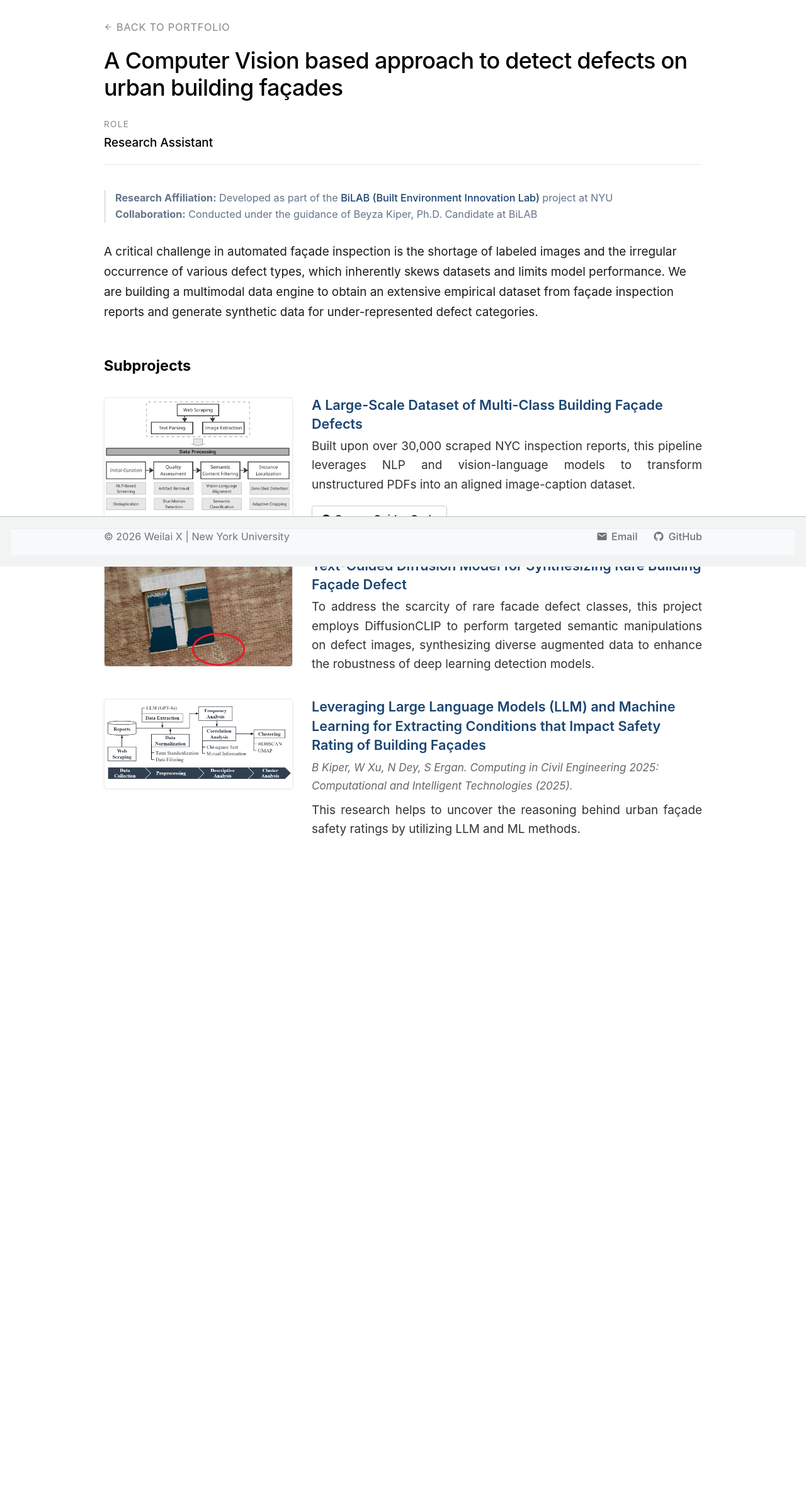
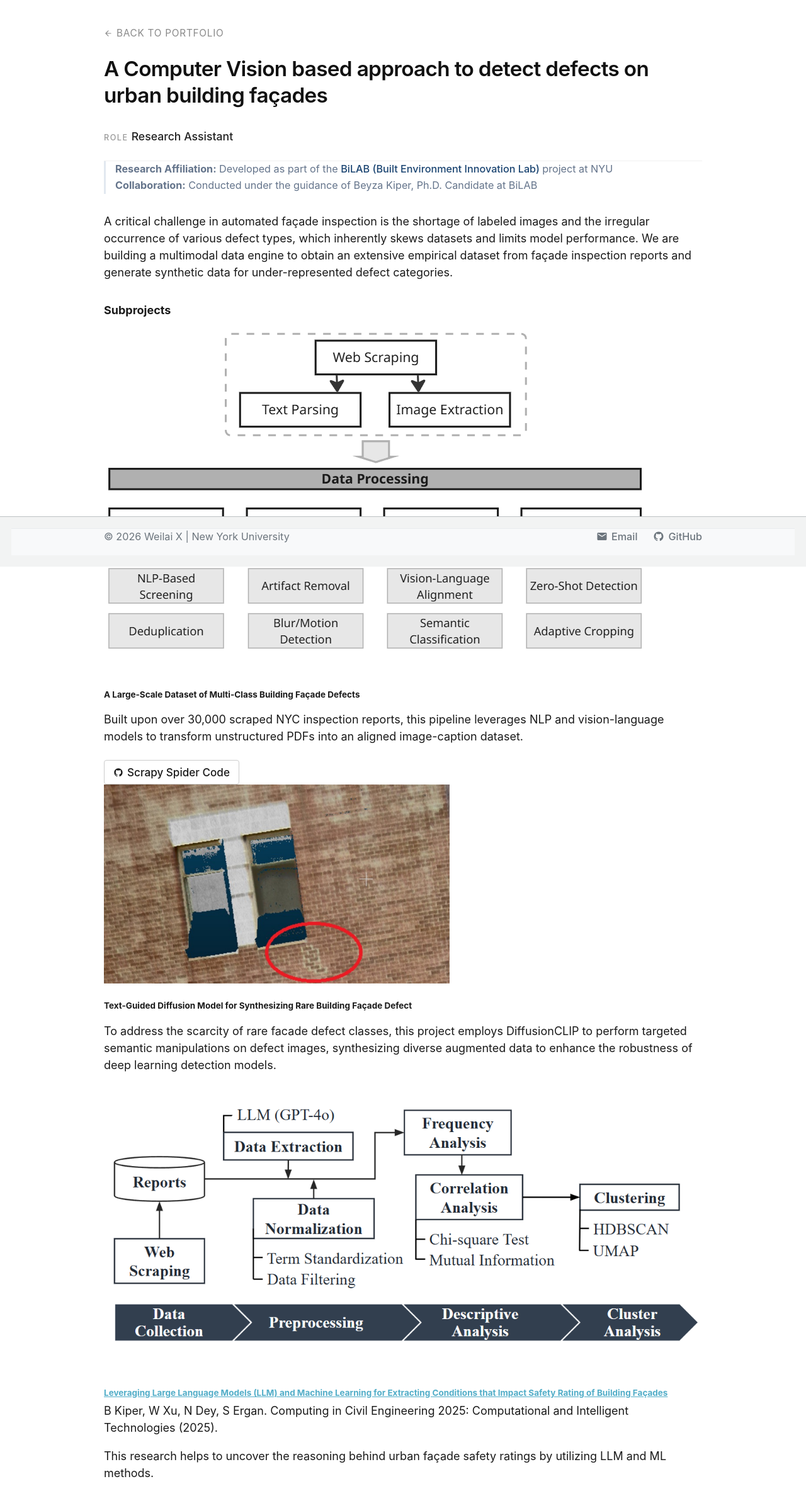
Before and after one commit to Seab0t/Seab0t.github.io, a Jekyll site: the page built from _portfolio/portfolio-facade.md, in a window 1280 px wide. Shown: the whole page at 63% size. Built offline with Jekyll 4.4.1, drawn with Linux system fonts in a browser that asks for light colours; a script bundle is joined from its source files by our own code; library files that are not in the unit come from our copies; before the commit the page ends 1477 px from its top, so only the background shows below that.

Commit message:
Update portfolio-item.html

```diff
--- a/_layouts/portfolio-item.html
+++ b/_layouts/portfolio-item.html
@@ -2,152 +2,88 @@
 layout: default
 ---
 <style>
-  /* ====== 全局极简代码 ====== */
+  /* ====== 优化后的头部看板专属 CSS ====== */
   .portfolio-page-container {
-    font-family: -apple-system, BlinkMacSystemFont, "Helvetica Neue", "Segoe UI", Roboto, Arial, sans-serif;
+    font-family: -apple-system, BlinkMacSystemFont, "Segoe UI", Roboto, "Helvetica Neue", Arial, sans-serif;
     max-width: 1000px;
     margin: 0 auto;
     padding: 0 25px;
     color: #1a1a1a;
   }
   .sticky-project-header {
-    position: sticky; top: 0; background-color: #ffffff; z-index: 100;
-    padding: 30px 0 20px 0; border-bottom: 1px solid rgba(0,0,0,0.08);
+    position: sticky;
+    top: 0;
+    background-color: #ffffff;
+    z-index: 100;
+    padding: 40px 0 25px 0;
+    border-bottom: 1px solid rgba(0,0,0,0.06);
   }
   .back-to-gallery {
-    display: inline-flex; align-items: center; gap: 6px; font-size: 0.9rem;
-    text-transform: uppercase; letter-spacing: 0.05em; color: #888;
-    text-decoration: none !important; margin-bottom: 20px; transition: all 0.2s ease;
+    display: inline-flex; align-items: center; gap: 6px; font-size: 0.85rem;
+    text-transform: uppercase; letter-spacing: 0.05em; color: #8a8a8a;
+    text-decoration: none !important; margin-bottom: 25px; transition: all 0.2s ease;
   }
   .back-to-gallery:hover { color: #000; transform: translateX(-4px); }
+
+  /* 优化标题：字体稍微秀气一点，减少笨重感 */
   .sticky-project-header h1 {
-    font-size: 2rem; font-weight: 500; line-height: 1.2; letter-spacing: -0.02em;
-    margin: 0 0 25px 0; color: #000;
+    font-size: 1.85rem;
+    font-weight: 600;
+    line-height: 1.25;
+    letter-spacing: -0.02em;
+    margin: 0 0 30px 0;
+    color: #111111;
   }
-  .typography-meta-info { display: flex; flex-wrap: wrap; gap: 40px; align-items: flex-start; }
-  .meta-block { display: flex; flex-direction: column; }
 
+  /* 💡 引入响应式网格布局，彻底解决乱换行问题 */
+  .typography-meta-info {
+    display: grid;
+    grid-template-columns: repeat(auto-fit, minmax(140px, 1fr));
+    gap: 25px;
+    width: 100%;
+  }
+
+  /* 如果 Tech Stack 词条很长，允许它跨越更多网格，避免挤压其他元素 */
+  .meta-block.tech-stack-block {
+    grid-column: span 2;
+  }
+
+  /* 优化小标题：更小、间距更宽、颜色更淡，形成强烈的学术杂志级对比 */
   .meta-title {
-    font-size: 0.75rem; text-transform: uppercase; letter-spacing: 0.1em;
-    color: #888; margin-bottom: 6px;
+    font-size: 0.7rem;
+    text-transform: uppercase;
+    letter-spacing: 0.12em;
+    color: #999999;
+    margin-bottom: 8px;
+    font-weight: 500;
   }
-  .meta-detail { font-size: 1.05rem; font-weight: 500; color: #000; }
 
-  /* 顶部精致 GitHub 链接样式 */
+  /* 优化具体内容：字重调轻（500 -> 400或中等），消除笨重感 */
+  .meta-detail {
+    font-size: 0.98rem;
+    font-weight: 500;
+    color: #222222;
+    line-height: 1.4;
+  }
+
+  /* 精致超链接样式 */
   .meta-github-link {
     display: inline-flex;
     align-items: center;
     gap: 6px;
-    font-size: 1.05rem;
-    font-weight: 500;
-    color: #1a4471 !important; /* 统一使用你标志性的蓝黑色 */
+    color: #1a4471 !important;
     text-decoration: none !important;
+    font-weight: 600;
     transition: opacity 0.2s;
   }
-  .meta-github-link:hover { opacity: 0.7; text-decoration: underline !important; }
-
-  .portfolio-content-body { margin-top: 40px; font-size: 1.05rem; line-height: 1.7; }
-  .portfolio-content-body h3 {
-    font-size: 1.3rem; font-weight: 700; margin-top: 3rem; margin-bottom: 1rem; color: #000;
-  }
-  .portfolio-content-body img {
-    margin: 2rem 0; width: 100%; height: auto; border-radius: 4px;
-  }
-  .action-buttons { display: flex; gap: 15px; margin-top: 4rem; margin-bottom: 4rem; }
-
-  .btn-minimal {
-    display: inline-flex; align-items: center; gap: 8px; padding: 0.7rem 1.4rem;
-    border-radius: 4px; font-weight: 500; font-size: 1.05rem; text-decoration: none !important;
-    transition: all 0.2s;
-  }
-  .btn-outline { background-color: #fff; color: #000 !important; border: 1px solid #ccc; }
-  .btn-outline:hover { border-color: #000; }
-
-  /* ====== 左图右文子项目列表专属 CSS ====== */
-  .subproject-list {
-    display: flex;
-    flex-direction: column;
-    gap: 40px;
-    margin-top: 2rem;
-  }
-
-  .subproject-row {
-    display: flex;
-    gap: 30px;
-    align-items: flex-start;
-  }
-
-  .subproject-img-wrapper {
-    flex: 0 0 32%;
-    max-width: 300px;
-  }
-
-  .subproject-img-wrapper a {
-    display: block;
-    overflow: hidden;
-    border-radius: 4px;
-    border: 1px solid #eaeaea;
-    box-shadow: 0 2px 6px rgba(0,0,0,0.04);
-  }
-  .subproject-img-wrapper img {
-    margin: 0 !important;
-    width: 100%;
-    display: block;
-    border: none;
-    transition: transform 0.3s ease;
-  }
-  .subproject-img-wrapper a:hover img {
-    transform: scale(1.03);
-  }
-
-  .subproject-text-content {
-    flex: 1;
-    display: flex;
-    flex-direction: column;
-    margin-top: -3px;
-  }
-
-  .subproject-title {
-    color: #1a4471;
-    font-size: 1.2rem;
-    font-weight: 600;
-    margin: 0 0 6px 0;
-    line-height: 1.4;
-  }
-
-  .subproject-title a {
-    color: #1a4471;
-    text-decoration: none !important;
-    transition: color 0.2s ease;
-  }
-  .subproject-title a:hover {
-    color: #e74c3c;
-    text-decoration: underline !important;
-  }
-
-  .subproject-meta {
-    font-size: 0.95rem;
-    color: #666;
-    margin-bottom: 10px;
-    font-style: italic;
-  }
-
-  .subproject-desc {
-    font-size: 1.05rem;
-    color: #333;
-    line-height: 1.6;
-    margin: 0;
-    text-align: justify;
-  }
+  .meta-github-link:hover { opacity: 0.7; }
 
   @media (max-width: 768px) {
-    .subproject-row {
-      flex-direction: column;
-      gap: 15px;
+    .typography-meta-info {
+      grid-template-columns: repeat(2, 1fr);
     }
-    .subproject-img-wrapper {
-      flex: 0 0 100%;
-      max-width: 100%;
+    .meta-block.tech-stack-block {
+      grid-column: span 2;
     }
   }
 </style>
```
